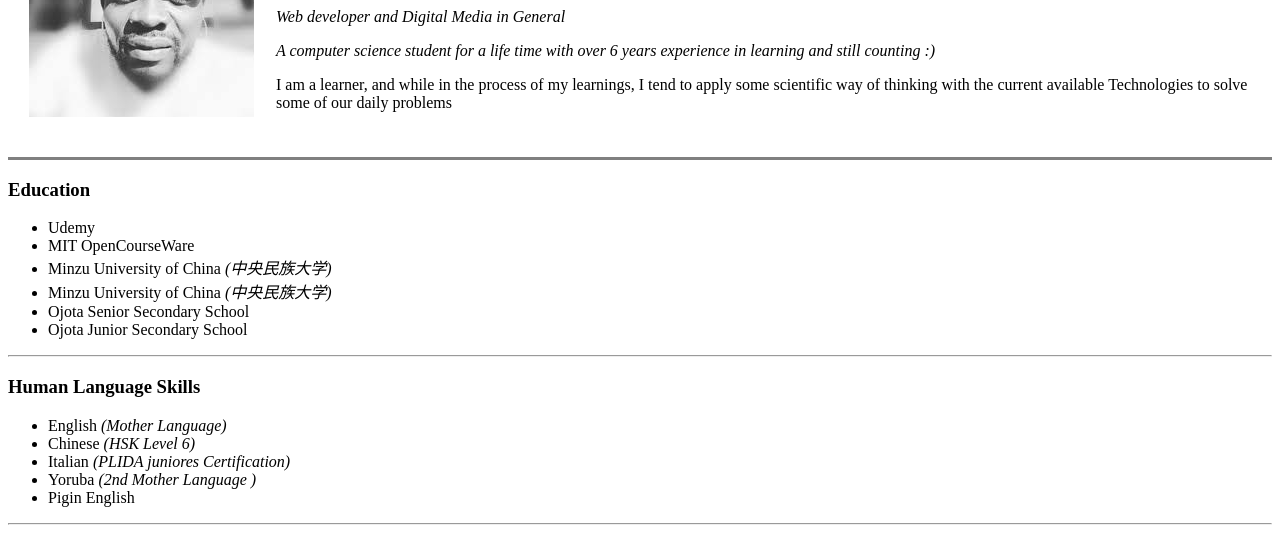
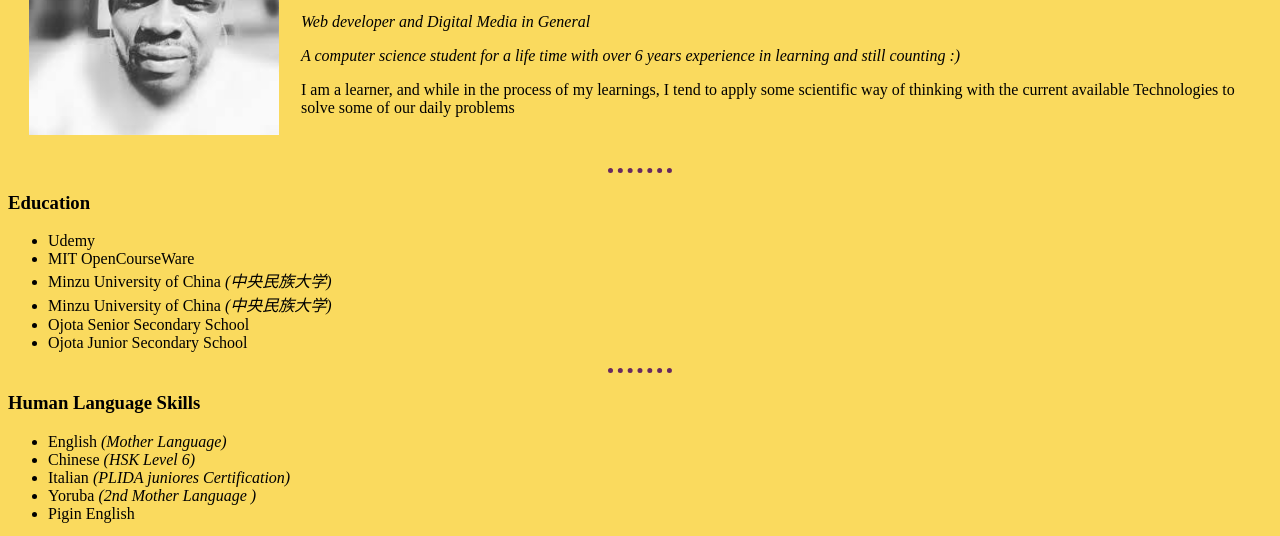
Before and after one commit to Highman404/CV, a plain HTML site: page index.html in a window 1280 px wide. Shown: the part 144-680 px from the top of the page. Drawn offline with Linux system fonts and the light colour scheme.

Commit message:
Add files via upload

```diff
--- a/index.html
+++ b/index.html
@@ -7,6 +7,26 @@
 		<!-- Redirect page after 3 seconds -->
 		<meta http-equiv="refresh" content="50;url=https://www.omlyms.com">
 		<title>O.M Olaleye's Site (欧术乐)</title>
+
+		<style>
+			body{
+				background-color: #fada5e;
+			}
+
+			hr{
+				border-style: none;
+				border-top-style: dotted;
+				border-color: #682860;
+				border-width: 5px;
+				height: 0px;
+				width: 5%;
+
+			}
+
+			img{
+				height: 250px;
+			}
+		</style>
 	</head>
 
 	<body>
@@ -21,7 +41,7 @@
 		</p></td>
 			</tr>
 		</table>
-		<hr size="3" noshade>
+		<hr>
 
 		<h3>Education</h3>
 			<ul>
```
